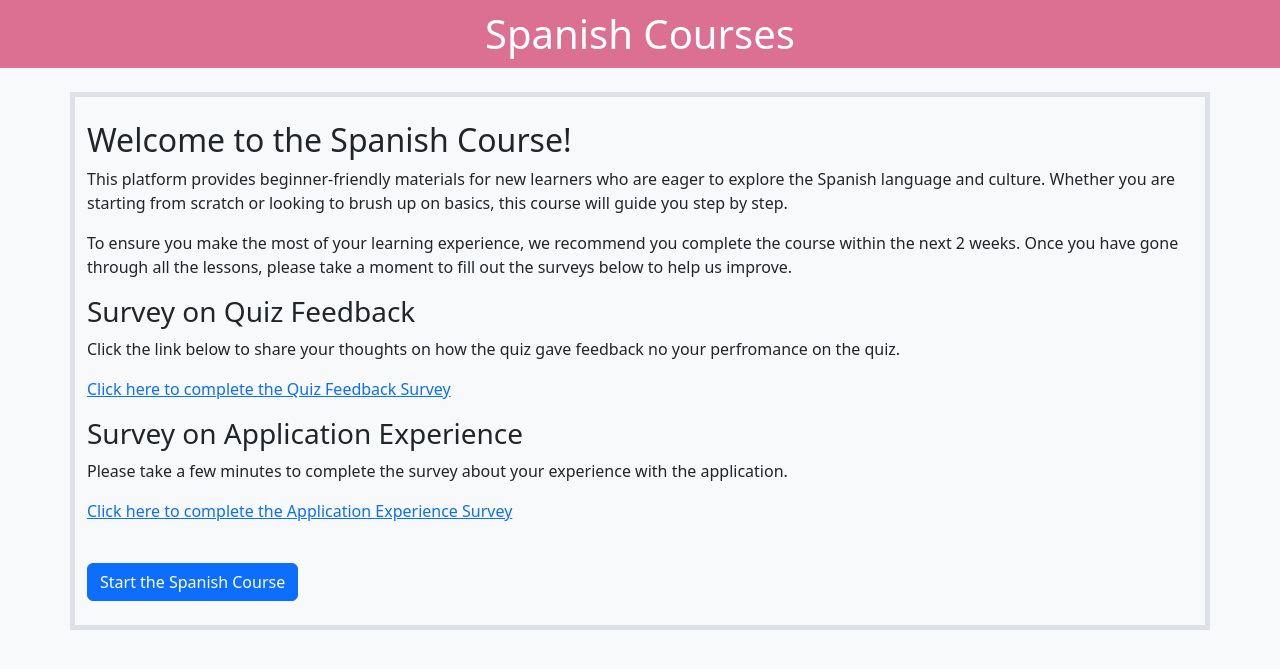
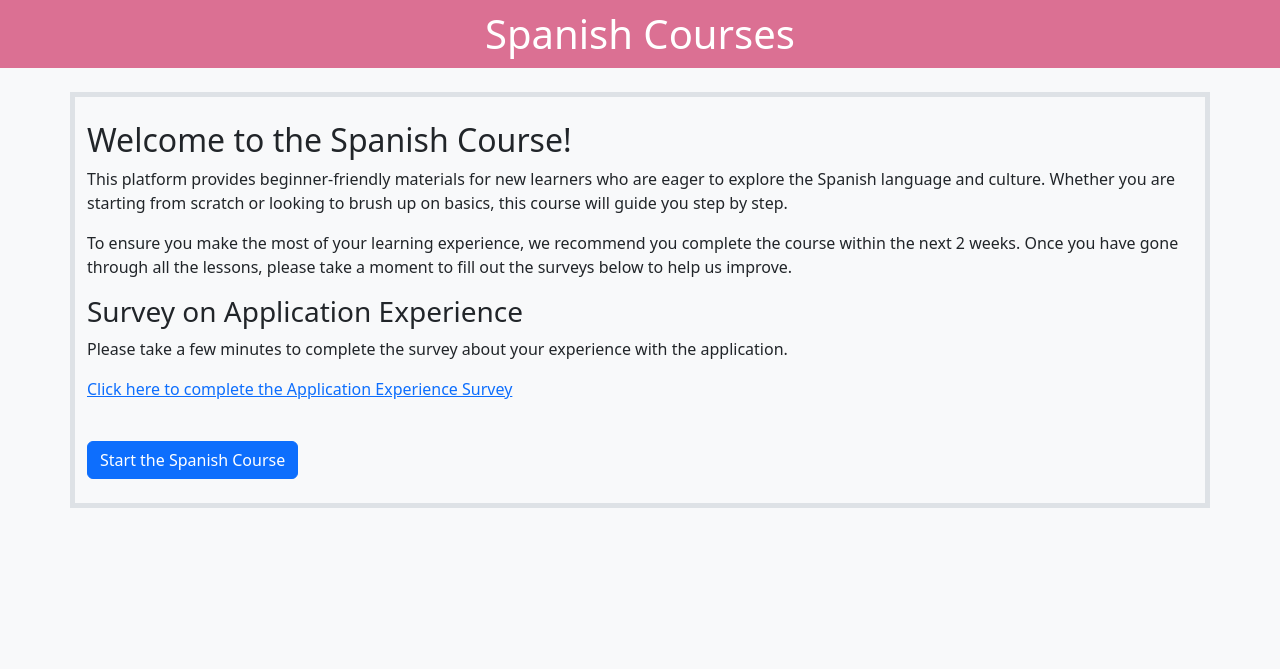
Before and after one commit to Gintoki734/Flask-web, a Flask app: page / in a window 1280 px wide. Shown: the top 669 px of the page. Run offline with Flask 3, Linux system fonts and the light colour scheme.

Commit message:
Add files via upload
update files

```diff
--- a/webflask/templates/landingpage.html
+++ b/webflask/templates/landingpage.html
@@ -35,20 +35,16 @@
         below to help us improve.
       </p>
 
-      <h3>Survey on Quiz Feedback</h3>
-      <p>
-        Click the link below to share your thoughts on how the quiz gave
-        feedback no your perfromance on the quiz.
-      </p>
-      <p><a href="#">Click here to complete the Quiz Feedback Survey</a></p>
-
       <h3>Survey on Application Experience</h3>
       <p>
         Please take a few minutes to complete the survey about your experience
         with the application.
       </p>
       <p>
-        <a href="#">Click here to complete the Application Experience Survey</a>
+        <a
+          href="https://forms.office.com/Pages/ResponsePage.aspx?id=uhrLqo_zDkGRU8FqAOv0zHOv__BV5lpHpbkL9MYDnk5UODI3TzUyTlpIR0ZVM1U4M0xLUTg1MkVGVy4u"
+          >Click here to complete the Application Experience Survey</a
+        >
       </p>
 
       <br />
```
